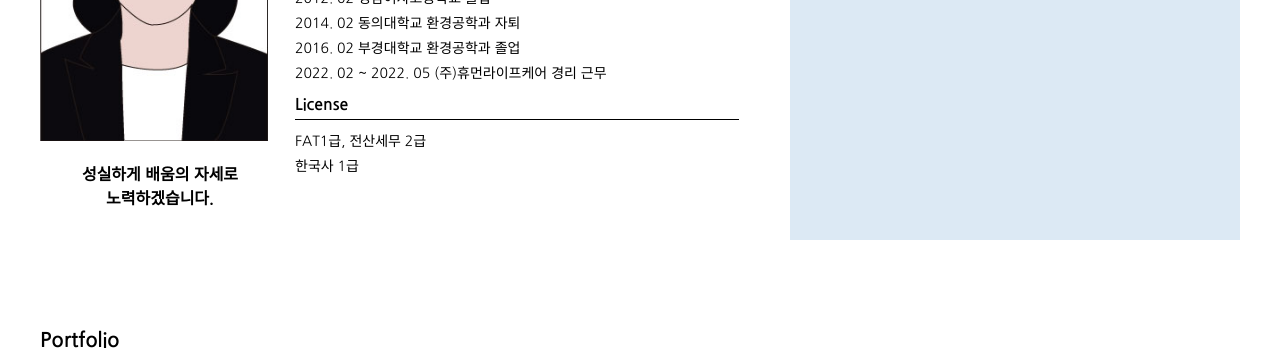
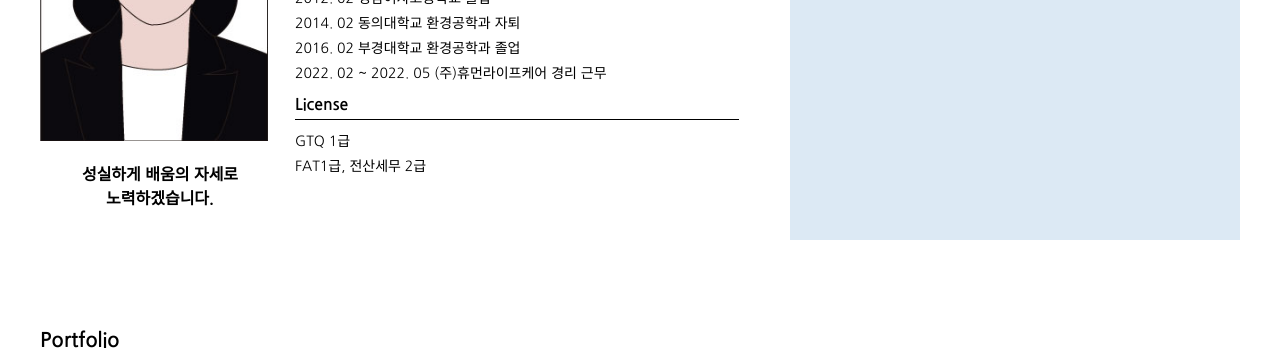
Before and after one commit to tlsdes123/resume, a plain HTML site: page index.html in a window 1280 px wide. Shown: the part 1200-1560 px from the top of the page. Drawn offline with Linux system fonts and the light colour scheme.

Commit message:
Update index.html

```diff
--- a/index.html
+++ b/index.html
@@ -61,8 +61,8 @@
             <div class="license">
               <h5>License</h5>
               <div class="txt">
+                <p>GTQ 1급</p>
                 <p>FAT1급, 전산세무 2급</p>
-                <p>한국사 1급</p>
               </div>
             </div>
           </div>
```
